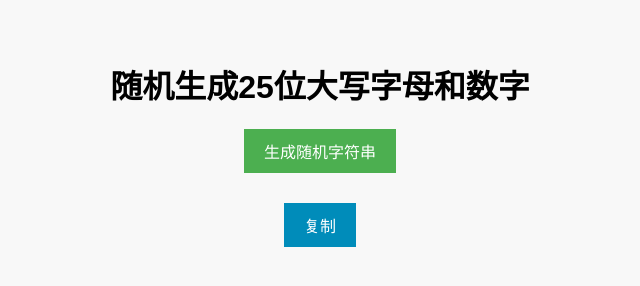
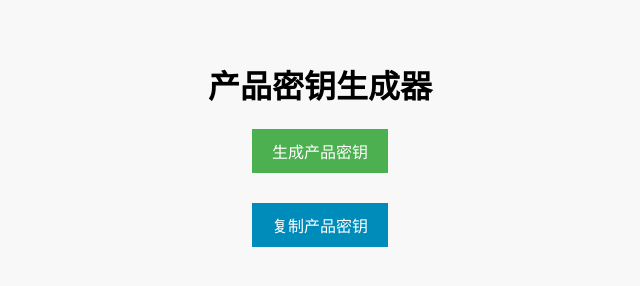
Before and after one commit to zhangchengmc/Product-key-generator, a plain HTML site: page index.html in a window 1280 px wide. Shown: the whole page, without its empty margins (320-960 px from the left). Drawn offline with Linux system fonts and the light colour scheme.

Commit message:
Update index.html

```diff
--- a/index.html
+++ b/index.html
@@ -2,7 +2,7 @@
 <html>
 <head>
   <meta charset="utf-8">
-  <title>随机生成25位大写字母和数字</title>
+  <title>产品密钥生成器</title>
   <style>
     body {
       font-family: Arial, sans-serif;
@@ -62,14 +62,14 @@
       selection.addRange(range);
 
       document.execCommand('copy');
-      alert('已复制到剪贴板：' + copyText.textContent);
+      alert('产品密钥已复制到剪贴板：' + copyText.textContent);
     }
   </script>
 </head>
 <body>
-  <h1>随机生成25位大写字母和数字</h1>
-  <button onclick="generateRandomString()">生成随机字符串</button>
+  <h1>产品密钥生成器</h1>
+  <button onclick="generateRandomString()">生成产品密钥</button>
   <p id="randomString"></p>
-  <button id="copyButton" onclick="copyToClipboard()">复制</button>
+  <button id="copyButton" onclick="copyToClipboard()">复制产品密钥</button>
 </body>
 </html>
```
